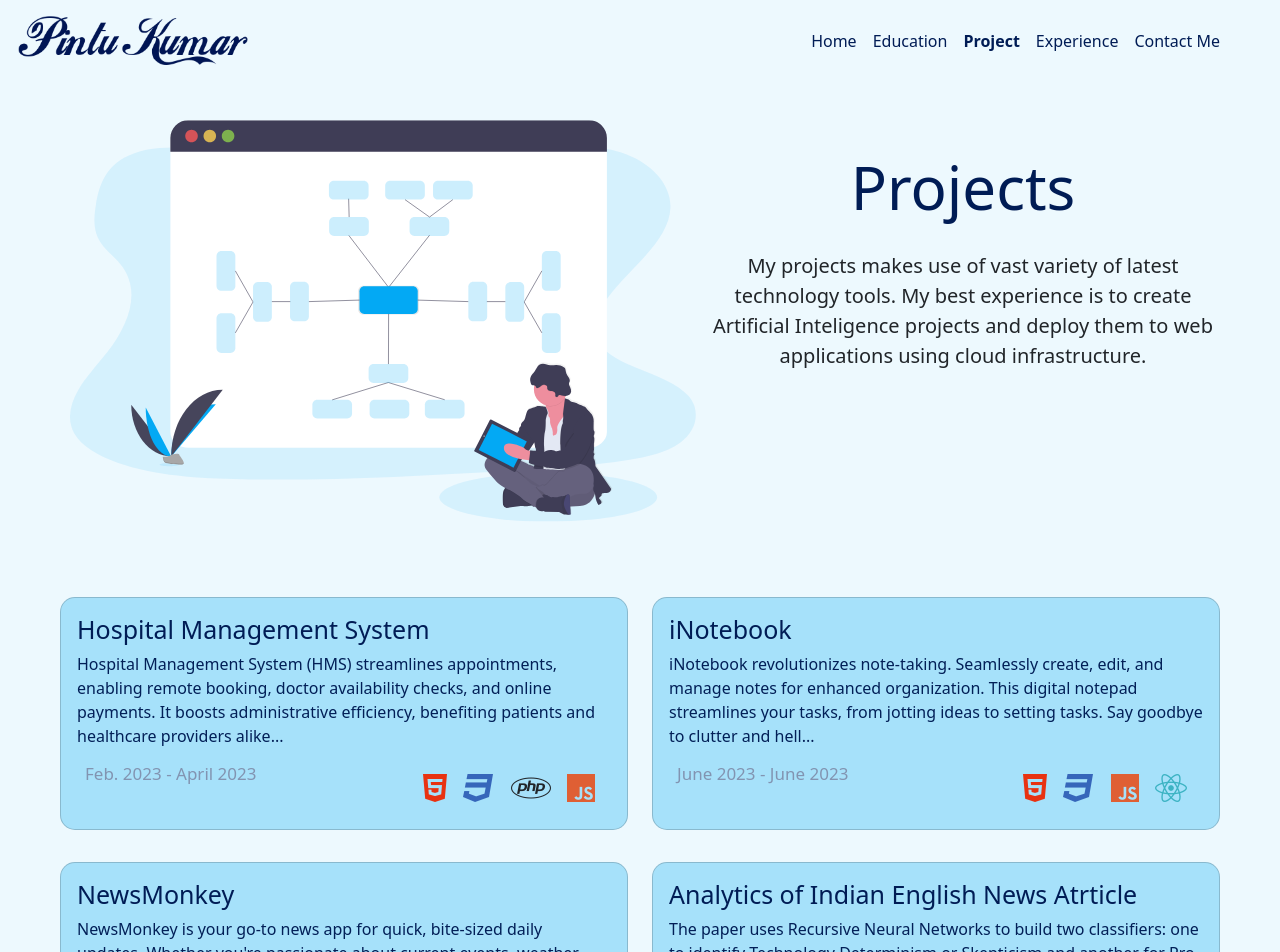
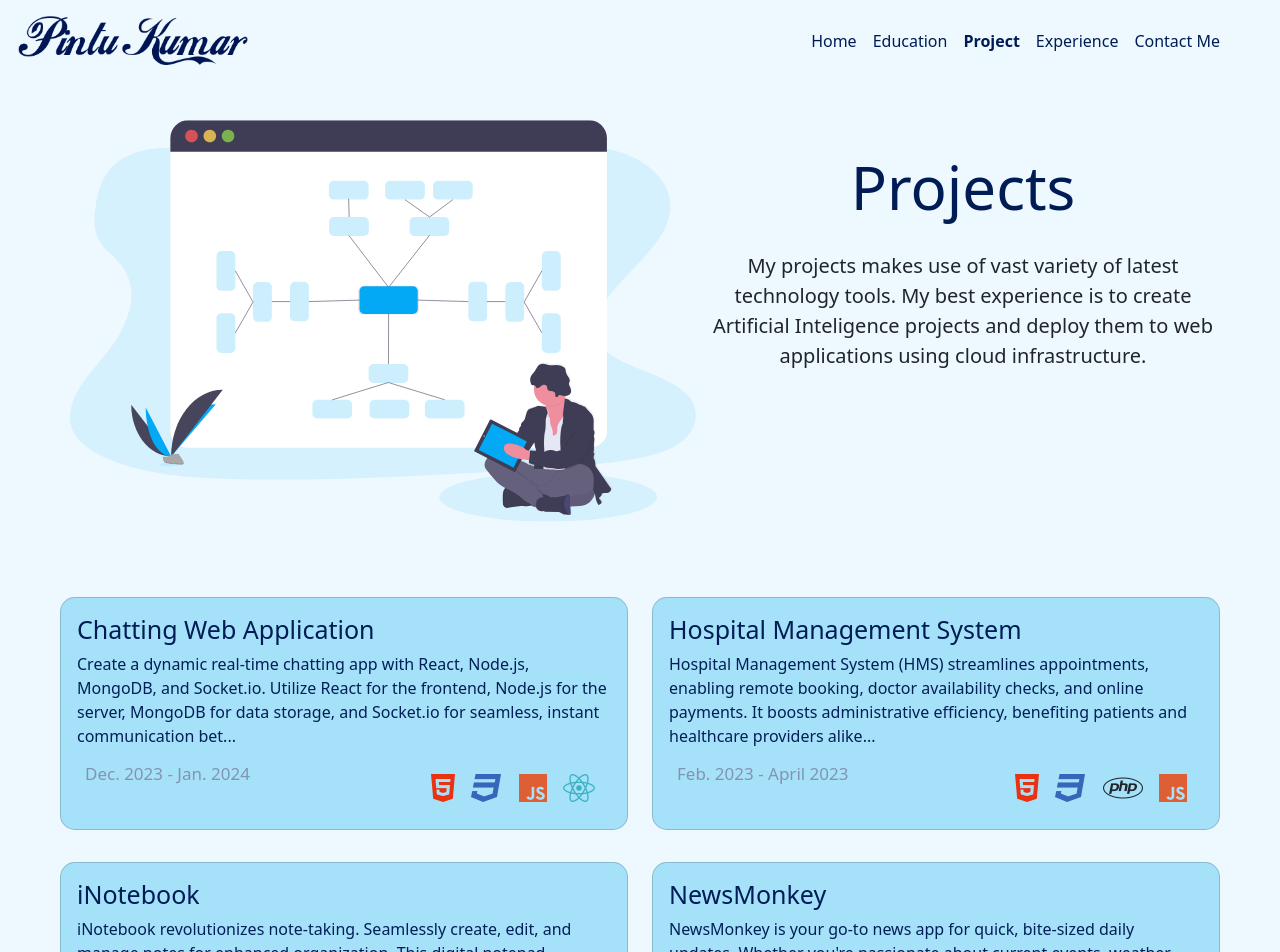
Before and after one commit to pintu1609/pintu1609.github.io, a React (Create React App) app: page /project in a window 1280 px wide. Shown: the top 952 px of the page. Built offline with nearby package versions, Linux system fonts and the light colour scheme; a web font is replaced by a local one.

Commit message:
add one more project chatting app

```diff
--- a/src/Data/ProjectData.js
+++ b/src/Data/ProjectData.js
@@ -1,4 +1,19 @@
 const projectdata=[
+  {
+    "image":[{"img":<i className="fa-brands fa-html5 fa-2xl mx-2 my-4" style={{color: '#e83211'}}></i>,
+    "subtitle":"HTML"},
+    {"img": <i className="fa-brands fa-css3 fa-2xl mx-2 my-4" style={{color: '#3666ba'}}></i>,
+    "subtitle":"CSS"
+    },{"img":<i className="fa-brands fa-js fa-2xl mx-2 my-4" style={{color: '#df5f34'}}></i>,
+  "subtitle":"JavaScript"},{"img":<i className="fa-brands fa-react fa-2xl mx-2 my-4" style={{color: '#3cb3c3'}}></i>,
+"subtitle":"React"}],
+    "title":"Chatting Web Application",
+    "duration":"Dec. 2023 - Jan. 2024",
+    "body":"Create a dynamic real-time chatting app with React, Node.js, MongoDB, and Socket.io. Utilize React for the frontend, Node.js for the server, MongoDB for data storage, and Socket.io for seamless, instant communication between users.Create a dynamic real-time chatting app with React, Node.js, MongoDB, and Socket.io. Utilize React for the frontend, Node.js for the server, MongoDB for data storage, and Socket.io for seamless, instant communication between users.",
+    "projectlink":"https://chatting-app-frontend-five.vercel.app/",
+    "user_id":1
+
+  },
     {
         "image":[ {"img":<i className="fa-brands fa-html5 fa-2xl mx-2 my-4" style={{color: '#e83211'}}></i>,
                     "subtitle":"HTML"},
@@ -12,8 +27,9 @@ const projectdata=[
         "duration":"Feb. 2023 - April 2023",
         "body":"Hospital Management System (HMS) streamlines appointments, enabling remote booking, doctor availability checks, and online payments. It boosts administrative efficiency, benefiting patients and healthcare providers alike. An indispensable tool for diverse healthcare facilities, HMS enhances the overall healthcare experience and operational effectiveness.",
         "projectlink":"https://github.com/pintu1609/hospital-management-system",
-        "user_id":1
+        "user_id":2
       },
+
       {
         "image":[{"img":<i className="fa-brands fa-html5 fa-2xl mx-2 my-4" style={{color: '#e83211'}}></i>,
         "subtitle":"HTML"},
@@ -25,8 +41,8 @@ const projectdata=[
         "title":"iNotebook",
         "duration":"June 2023 - June 2023",
         "body":"iNotebook revolutionizes note-taking. Seamlessly create, edit, and manage notes for enhanced organization. This digital notepad streamlines your tasks, from jotting ideas to setting tasks. Say goodbye to clutter and hello to productivity with iNotebook.",
-        "projectlink":"https://github.com/pintu1609/iNotebook",
-        "user_id":2
+        "projectlink":"https://pintu-inotebook.vercel.app/login",
+        "user_id":3
 
       },
 
@@ -39,7 +55,7 @@ const projectdata=[
             "duration":"July 2023 - July 2023",
             "body":"NewsMonkey is your go-to news app for quick, bite-sized daily updates. Whether you're passionate about current events, weather forecasts, politics, or sports news, NewsMonkey has you covered. Stay informed and up-to-date with a wide range of topics, all conveniently accessible in one app. Get your daily news fix with NewsMonkey and stay in the loop effortlessly.",
             "projectlink":"https://github.com/pintu1609/newsapp",
-            "user_id":3
+            "user_id":4
 
         },
         {
@@ -49,7 +65,7 @@ const projectdata=[
               "duration":"Aug. 2022 - Nov. 2022 ",
               "body":"The paper uses Recursive Neural Networks to build two classifiers: one to identify Technology Determinism or Skepticism and another for Pro or Anti Policy sentiment in media. It employs natural language processing to detect biases in media and predict sentiment, delving into complex language nuances.",
               "projectlink":"https://jmscm.smartsociety.org/volume4_issue3/paper8.pdf",
-              "user_id":4
+              "user_id":5
 
           },
           {
@@ -59,7 +75,7 @@ const projectdata=[
                 "duration":"Jan. 2023 - April 2023",
                 "body":"This study investigates the interconnected dynamics of hazards, their vulnerability, and their implications on the environment, resulting in an elevated risk of fatalities. It seeks to understand the complex relationship between these factors and their consequences on human and ecological well-being.",
                 "projectlink":"https://drive.google.com/file/d/1LTsznwAaFXWds1gunp7is2wvOV-FFmHR/view?usp=drive_link",
-                "user_id":5
+                "user_id":6
 
             },
             {
@@ -69,7 +85,7 @@ const projectdata=[
                   "duration":"Feb. 2022 - April 2022",
                   "body":"The Grader Android learning app enables users to take mock tests in various subjects, each containing different questions, all within a set time limit. Post-test, users can assess their scores, view leaderboard rankings, and bookmark questions for reference. Additionally, they can review correct answers to all questions, enhancing their learning experience. ",
                   "projectlink":"https://github.com/pintu1609/Learning-app-Grader",
-                  "user_id":6
+                  "user_id":7
 
               }
 
--- a/src/Data/WorkData.js
+++ b/src/Data/WorkData.js
@@ -2,9 +2,9 @@ const work=[
     // sample data format
     {
     "image": "https://i.postimg.cc/K8QFJGFw/1705389198122.jpg",
-    "title": "Software Developer",
+    "title": "Full Stack Developer",
     "company":"Soluperts.ca",
-    "duration":"Aug. 2024 - Present",
+    "duration":"Aug. 2024 - Feb. 2025",
     "location":"Remote, Canada",
     "body":"Implementing the solution using MongoDB, Express.js, React.js,JavaScript and Node.js to create a scalable web system. This includes designing role-based access control, data consolidation, reporting, and user interfaces.Implementing the solution using MongoDB, Express.js, React.js,JavaScript and Node.js to create a scalable web system. This includes designing role-based access control, data consolidation, reporting, and user interfaces.",
     "user_id":1
```
